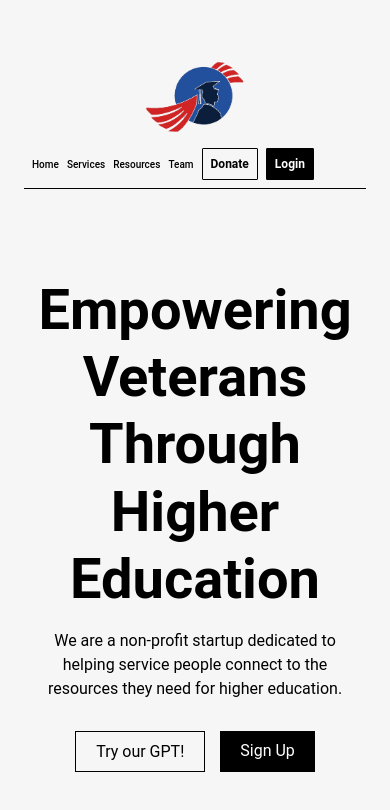
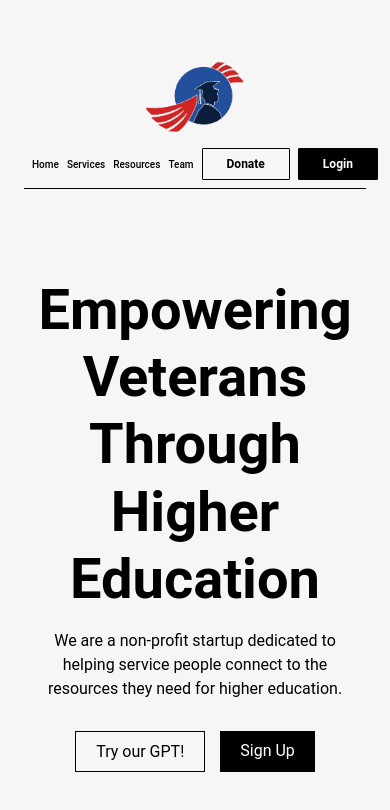
Before and after one commit to Chen-Steve/MENN-stack-dynamic-webapp, a Next.js app: page / in a window 390 px wide. Shown: the top 810 px of the page. Built offline with nearby package versions, Linux system fonts and the light colour scheme.

Commit message:
increased padding

```diff
--- a/src/styles/NavBar.module.css
+++ b/src/styles/NavBar.module.css
@@ -94,7 +94,7 @@
   }
 
   .donate, .volunteer {
-    padding: 0rem 0.5rem;
+    padding: 0rem 1.5rem;
     font-size: 12px;
   }
   /* iPhone X, XS, 11 Pro, 12 Mini, 13 Mini (375px) */
```
